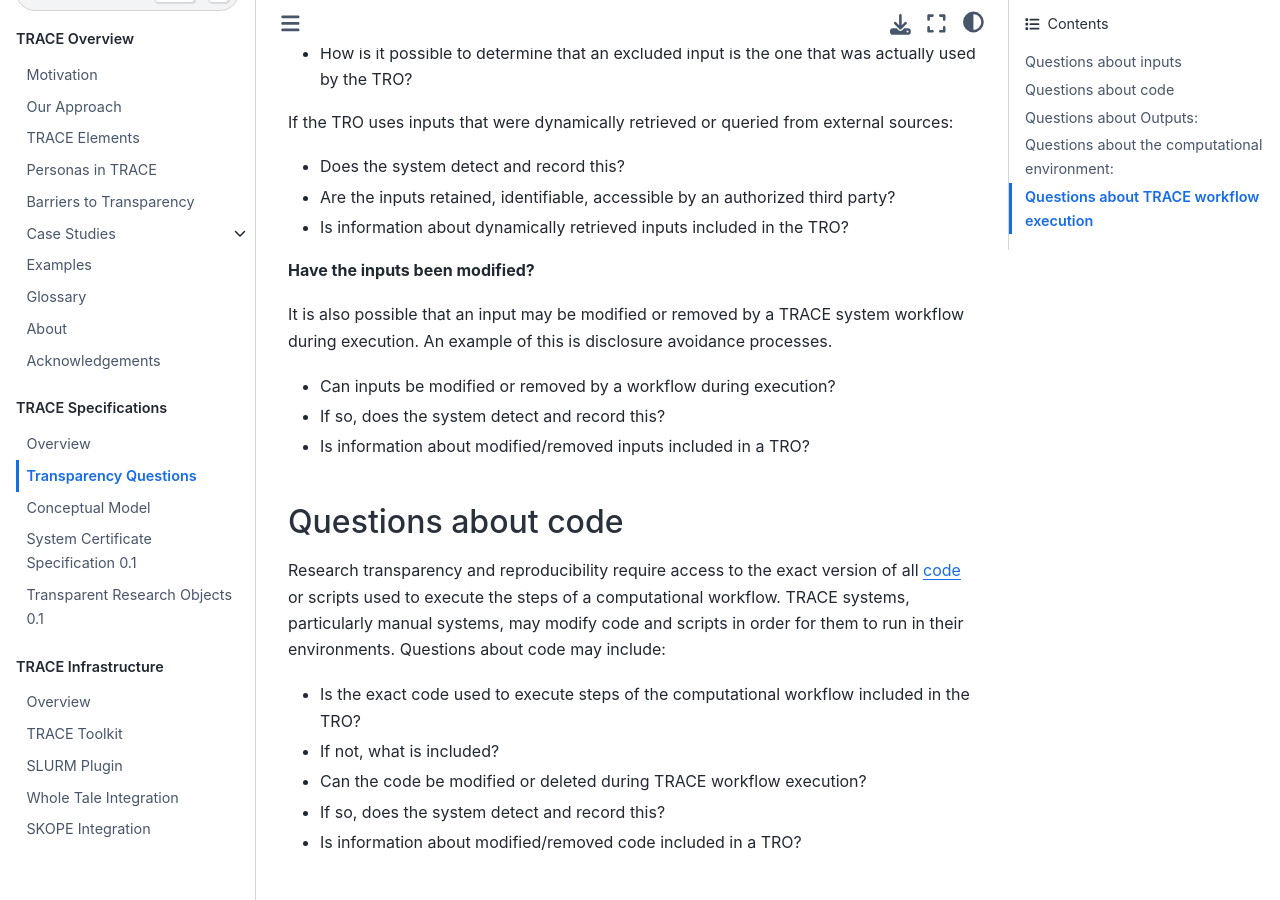
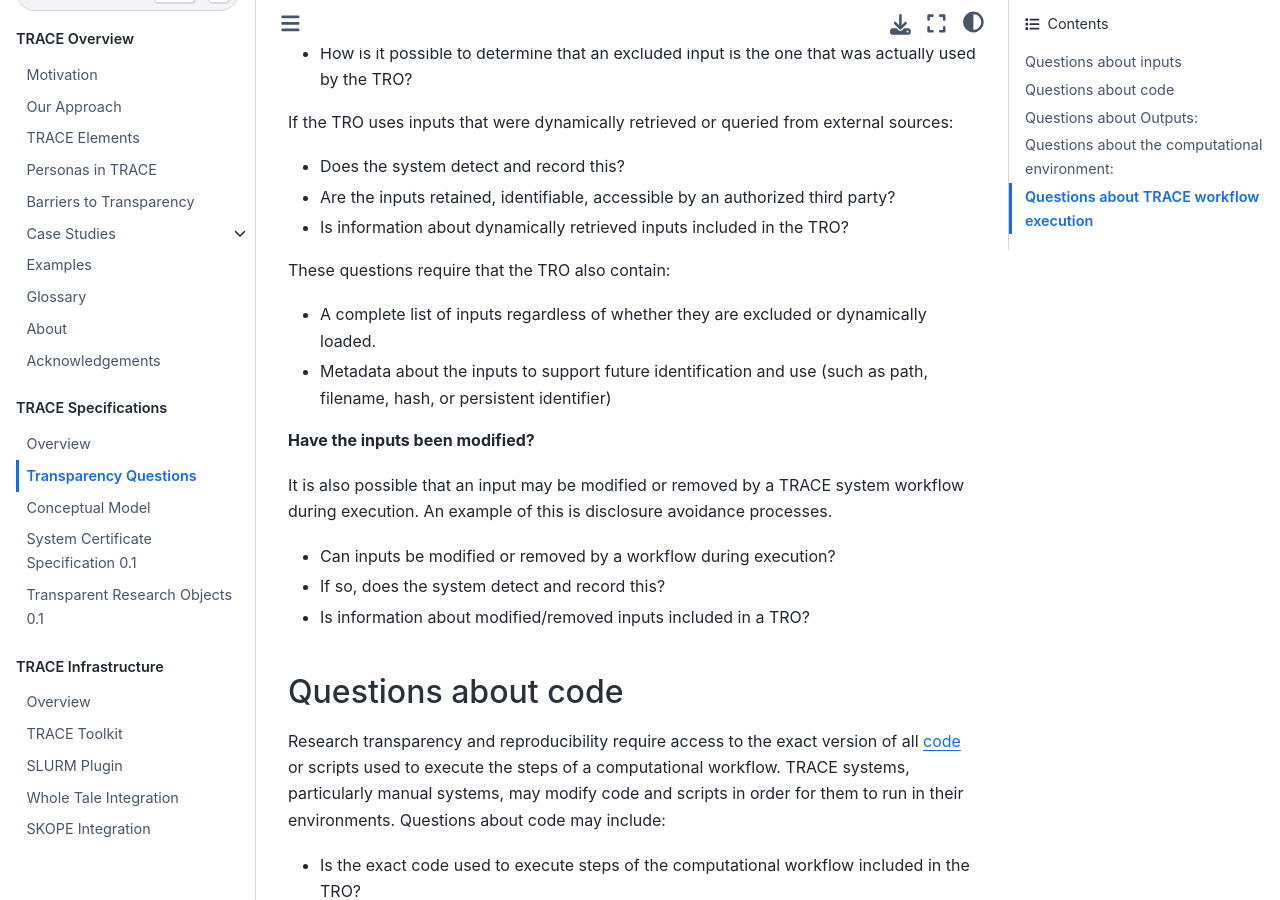
Before and after one commit to transparency-certified/trace-specification, a Jupyter Book: the page built from docs/questions.md, in a window 1280 px wide and 900 px high, scrolled down 542 px. Built offline with Jupyter Book 1.0.4 settings and Sphinx 7.4.7 and the Sphinx Book theme 1.1.4, drawn with Linux system fonts in a browser that asks for light colours.

Commit message:
Revised questions

```diff
--- a/docs/questions.md
+++ b/docs/questions.md
@@ -29,6 +29,12 @@
   party?
 * Is information about dynamically retrieved inputs included in the TRO?
 
+These questions require that the TRO also contain:
+* A complete list of inputs regardless of whether they are excluded or
+  dynamically loaded.
+* Metadata about the inputs to support future identification and use (such as
+  path, filename, hash, or persistent identifier)
+
 **Have the inputs been modified?**
 
 It is also possible that an input may be modified or removed by a TRACE system
@@ -54,8 +60,8 @@
 
 ## Questions about Outputs:
 
-Research transparency and reproducibility requires access to the {term}`outputs
-<Output>` associated with reported results.
+Research transparency and reproducibility requires access to the {term}`outputs <Output>`
+associated with reported results.
 
 **Are all outputs included in a TRO?**
 
```
